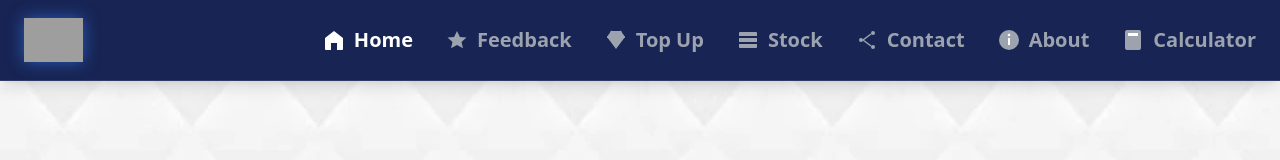
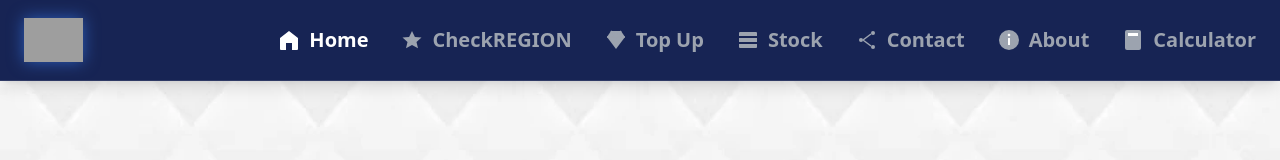
Before and after one commit to vegazstore23/vegazgameshop, a React (Vite) app: page / in a window 1280 px wide. Shown: the top 160 px of the page. Built offline with nearby package versions, Linux system fonts and the light colour scheme; no server answers; grey boxes are pictures that could not be loaded.

Commit message:
update header

```diff
--- a/src/components/Header.jsx
+++ b/src/components/Header.jsx
@@ -92,6 +92,7 @@ const PAGE_MAP = {
   "/topup": "topup",
   "/about": "about",
   "/calculator": "calculator",
+  "/check-region": "region",
 };
 
 export default function Header({ hideBottomNav = false }) {
@@ -186,11 +187,11 @@ export default function Header({ hideBottomNav = false }) {
             </li>
             <li>
               <Link
-                to="/#feedbackWrapper"
+                to="/check-region"
                 className="flex items-center gap-2 font-semibold text-gray-400 hover:text-blue-400"
               >
                 <IconStar />
-                <span>Feedback</span>
+                <span>CheckREGION</span>
               </Link>
             </li>
             <li>
```
